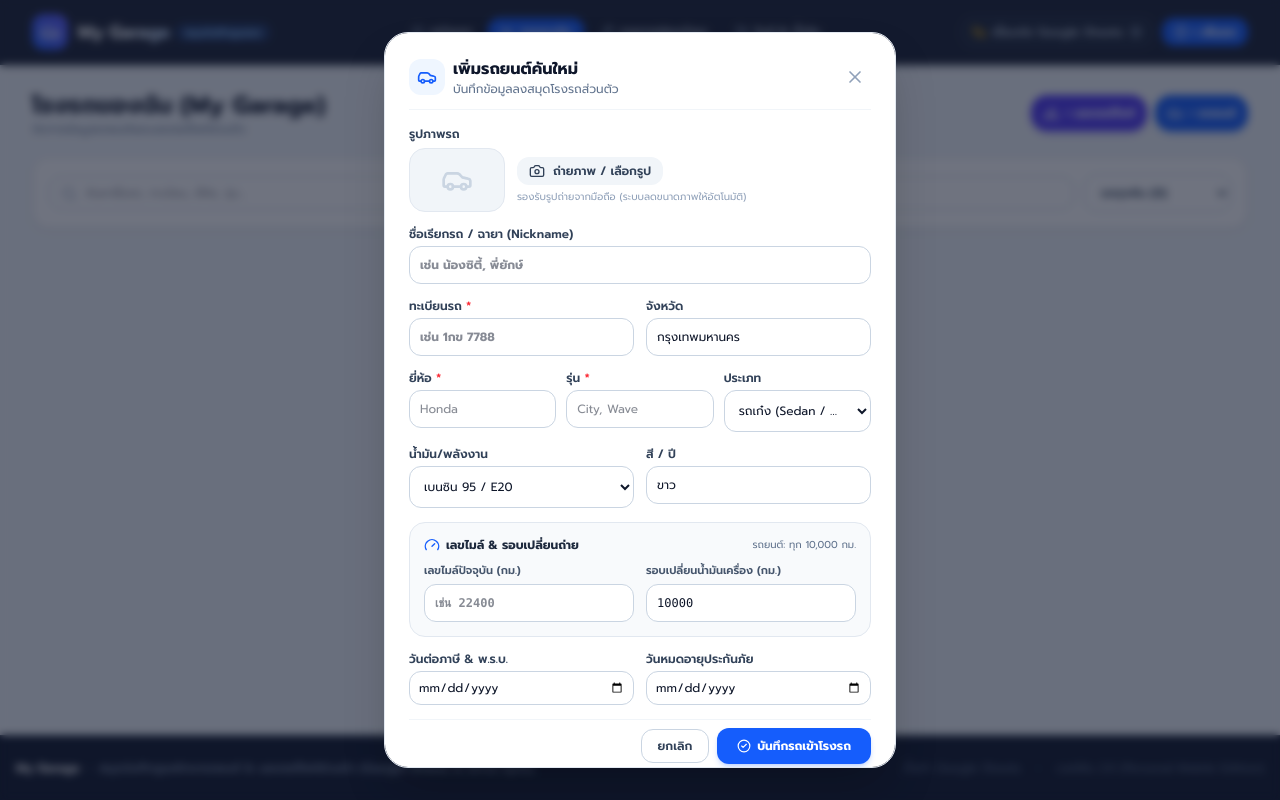
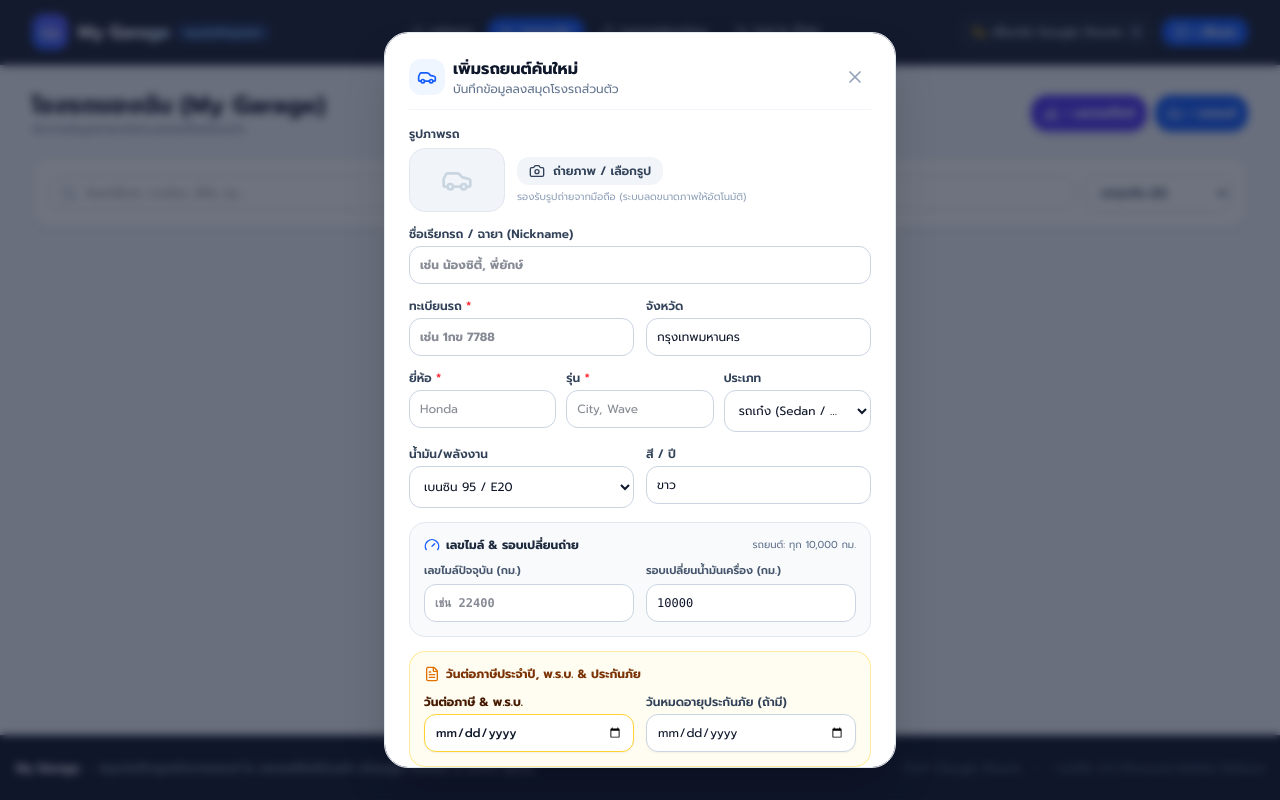
Before and after one commit to Dev-fluke/carF, a React (Vite) app: page / in a window 1280 px wide. Both pictures are taken after a click on the button "+ เพิ่มรถคันแรก (รถยนต์ / มอเตอร์ไซค์)". Built offline with nearby package versions, Linux system fonts and the light colour scheme.

Commit message:
fix: make tax and insurance due date editable and interactive on click with clear date preview

```diff
--- a/src/components/Dashboard.jsx
+++ b/src/components/Dashboard.jsx
@@ -255,10 +255,17 @@ export const Dashboard = ({
             <div className="grid grid-cols-2 gap-3 text-xs">
 
               {/* Tax & Insurance Badge */}
-              <div className="p-3.5 rounded-2xl bg-slate-50 border border-slate-100 space-y-1">
-                <div className="flex items-center gap-1.5 text-slate-500 text-[11px]">
-                  <FileText className="w-3.5 h-3.5 text-slate-400" />
-                  <span>ภาษีประจำปี & พ.ร.บ.</span>
+              <div
+                onClick={() => onNavigate('vehicles')}
+                className="p-3.5 rounded-2xl bg-slate-50 border border-slate-100 space-y-1 cursor-pointer hover:bg-slate-100/80 transition"
+                title="แตะเพื่อดูหรือแก้ไขวันต่อภาษี"
+              >
+                <div className="flex items-center justify-between">
+                  <div className="flex items-center gap-1.5 text-slate-500 text-[11px]">
+                    <FileText className="w-3.5 h-3.5 text-slate-400" />
+                    <span>ภาษีประจำปี & พ.ร.บ.</span>
+                  </div>
+                  <ChevronRight className="w-3 h-3 text-slate-400" />
                 </div>
                 <div className="font-extrabold text-slate-900 text-sm">
                   {taxDaysLeft !== null ? (
@@ -270,11 +277,11 @@ export const Dashboard = ({
                       <span className="text-emerald-700">เหลืออีก {taxDaysLeft} วัน</span>
                     )
                   ) : (
-                    <span className="text-slate-400 font-medium text-xs">ยังไม่ได้ระบุวัน</span>
+                    <span className="text-amber-600 font-semibold text-xs underline">แตะเพื่อระบุวัน</span>
                   )}
                 </div>
-                <span className="text-[10px] text-slate-400 block">
-                  {activeVehicle.taxDueDate ? `ครบกำหนด ${formatThaiDate(activeVehicle.taxDueDate)}` : 'พร้อมต่อภาษีประจำปี'}
+                <span className="text-[10px] text-slate-400 block truncate">
+                  {activeVehicle.taxDueDate ? `ครบกำหนด ${formatThaiDate(activeVehicle.taxDueDate)}` : 'แตะเพื่อตั้งวันต่อภาษี'}
                 </span>
               </div>
 
--- a/src/components/VehiclesList.jsx
+++ b/src/components/VehiclesList.jsx
@@ -445,9 +445,18 @@ export const VehiclesList = ({
                       <span>⛽ {vehicle.fuelType}</span>
                       <span>ปี {vehicle.year} • สี{vehicle.color}</span>
                     </div>
-                    <div className="flex items-center gap-1.5 text-[10px] text-amber-800 bg-amber-50/80 border border-amber-200/50 px-2.5 py-1 rounded-lg">
+                    <div
+                      onClick={() => handleOpenEditModal(vehicle)}
+                      className="flex items-center justify-between gap-1.5 text-[11px] text-amber-900 bg-amber-50/90 hover:bg-amber-100/90 border border-amber-200/70 px-3 py-1.5 rounded-xl cursor-pointer transition active:scale-98"
+                      title="แตะเพื่อแก้ไขวันต่อภาษี/พ.ร.บ."
+                    >
+                      <div className="flex items-center gap-1.5 min-w-0">
                         <FileText className="w-3.5 h-3.5 text-amber-600 shrink-0" />
-                      <span>วันต่อภาษี/พ.ร.บ.: {vehicle.taxDueDate ? <strong>{formatThaiDate(vehicle.taxDueDate)}</strong> : <span className="text-slate-400 font-normal">ยังไม่ได้ระบุ</span>}</span>
+                        <span className="truncate">
+                          วันต่อภาษี/พ.ร.บ.: {vehicle.taxDueDate ? <strong className="text-amber-950 font-bold">{formatThaiDate(vehicle.taxDueDate)}</strong> : <span className="text-amber-700/80 underline font-semibold">แตะเพื่อระบุวัน</span>}
+                        </span>
+                      </div>
+                      <Edit className="w-3 h-3 text-amber-500 shrink-0 opacity-70" />
                     </div>
                   </div>
 
@@ -720,24 +729,46 @@ export const VehiclesList = ({
               </div>
 
               {/* Tax & Insurance Due Date */}
-              <div className="grid grid-cols-2 gap-3">
+              <div className="p-3.5 bg-amber-50/70 rounded-2xl border border-amber-200/80 space-y-3">
+                <div className="flex items-center gap-1.5 text-xs font-bold text-amber-900">
+                  <FileText className="w-4 h-4 text-amber-600" />
+                  <span>วันต่อภาษีประจำปี, พ.ร.บ. & ประกันภัย</span>
+                </div>
+
+                <div className="grid grid-cols-1 sm:grid-cols-2 gap-3">
                   <div className="space-y-1">
-                  <label className="block text-xs font-semibold text-slate-700">วันต่อภาษี & พ.ร.บ.</label>
+                    <label className="block text-xs font-bold text-amber-950">
+                      วันต่อภาษี & พ.ร.บ.
+                    </label>
                     <input
                       type="date"
                       value={taxDueDate}
                       onChange={(e) => setTaxDueDate(e.target.value)}
-                    className="w-full p-2 rounded-xl border border-slate-300 text-xs bg-white outline-none"
+                      className="w-full p-2.5 rounded-xl border border-amber-300 text-xs font-medium text-slate-900 bg-white shadow-xs focus:ring-2 focus:ring-amber-500 outline-none"
                     />
+                    {taxDueDate && (
+                      <span className="text-[11px] text-amber-800 font-bold block">
+                        🗓️ {formatThaiDate(taxDueDate)}
+                      </span>
+                    )}
                   </div>
+
                   <div className="space-y-1">
-                  <label className="block text-xs font-semibold text-slate-700">วันหมดอายุประกันภัย</label>
+                    <label className="block text-xs font-semibold text-slate-700">
+                      วันหมดอายุประกันภัย (ถ้ามี)
+                    </label>
                     <input
                       type="date"
                       value={insuranceDueDate}
                       onChange={(e) => setInsuranceDueDate(e.target.value)}
-                    className="w-full p-2 rounded-xl border border-slate-300 text-xs bg-white outline-none"
+                      className="w-full p-2.5 rounded-xl border border-slate-300 text-xs text-slate-900 bg-white shadow-xs focus:ring-2 focus:ring-blue-500 outline-none"
                     />
+                    {insuranceDueDate && (
+                      <span className="text-[11px] text-slate-600 font-medium block">
+                        🗓️ {formatThaiDate(insuranceDueDate)}
+                      </span>
+                    )}
+                  </div>
                 </div>
               </div>
 
```
Lines whose indentation alone changed are shown as unchanged.
